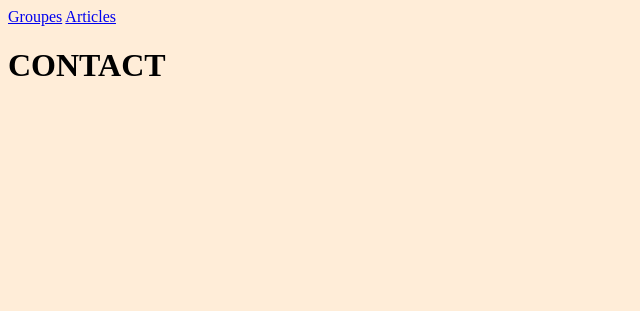
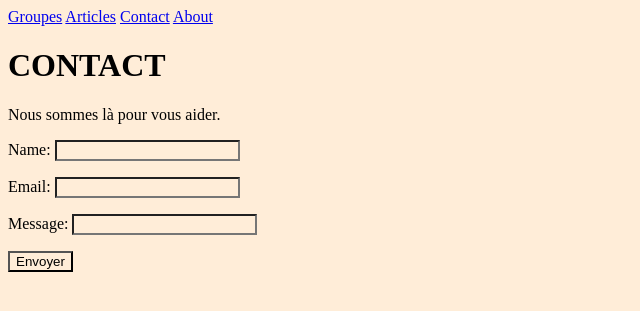
Before and after one commit to Derfro22/OpenClassrooms-Python-Django, a Django app: page /contact/ in a window 1280 px wide. Shown: the top 311 px of the page, without its empty margins (0-640 px from the left). Run offline with Django 5.2, Linux system fonts and the light colour scheme.

Commit message:
first form with django SUCCESS

```diff
--- /dev/null
+++ b/merchex/listings/forms.py
@@ -0,0 +1,6 @@
+from django import forms
+
+class ContactUsForm(forms.Form):
+    name = forms.CharField(required=False)
+    email = forms.EmailField()
+    message = forms.CharField(max_length=1000)
--- a/merchex/listings/templates/listings/base.html
+++ b/merchex/listings/templates/listings/base.html
@@ -7,6 +7,8 @@
         <nav>
             <a href="{% url 'band-list' %}">Groupes</a>
             <a href="{% url 'listing-list' %}">Articles</a>
+            <a href="{% url 'contact' %}">Contact</a>
+            <a href="{% url 'about' %}">About</a>
           </nav>
 
           {% block content %}{% endblock %}
--- a/merchex/listings/templates/listings/contact.html
+++ b/merchex/listings/templates/listings/contact.html
@@ -4,4 +4,12 @@
 
 <h1>CONTACT</h1>
 
+<p>Nous sommes là pour vous aider.</p>
+
+<form action="" method="post" novalidate>
+{% csrf_token %}
+{{ form.as_p }}
+<input type="submit" value="Envoyer">
+</form>
+
 {% endblock %}
--- /dev/null
+++ b/merchex/listings/templates/listings/email_sent.html
@@ -0,0 +1,5 @@
+{% extends 'listings/base.html' %}
+
+{% block content %}
+<h1>Email bien envoyé</h1>
+{% endblock %}
--- a/merchex/listings/templates/listings/listings_detail.html
+++ b/merchex/listings/templates/listings/listings_detail.html
@@ -7,7 +7,7 @@
 {% if listing %}
     <ul>
         <li>Description : {{ listing.description }}</li>
-        <li>État : {{ listing.sold|yesno:"A vendre,Vendu" }}</li>
+        <li>État : {{ listing.sold|yesno:"Vendu, A vendre" }}</li>
     </ul>
 
     <a href="{% url 'listing-list' %}">Retour à tous les articles</a>
--- a/merchex/listings/views.py
+++ b/merchex/listings/views.py
@@ -1,9 +1,12 @@
 
 from django.http import HttpResponse
 from django.shortcuts import render
+from django.core.mail import send_mail
+from django.shortcuts import redirect
 
 from listings.models import Band
 from listings.models import Listing
+from listings.forms import ContactUsForm
 
 def band_list(request):
     bands = Band.objects.all()
@@ -35,5 +38,25 @@ def about(request):
 
 
 def contact(request):
+
+    if request.method == 'POST':
+        form = ContactUsForm(request.POST)
+
+        if form.is_valid():
+            send_mail(
+                subject=f'Message from {form.cleaned_data["name"] or "anonyme"} via Merchex Contact us form',
+                message=form.cleaned_data['message'],
+                from_email=form.cleaned_data['email'],
+                recipient_list=['admin@merchex.xyz'],
+            )
+            return redirect('email-sent')
+    else:
+        form = ContactUsForm()
+
     return render(request,
-    'listings/contact.html')
+    'listings/contact.html',
+    {'form': form})
+
+def email_sent(request):
+    return render(request,
+    'listings/email_sent.html')
--- a/merchex/merchex/settings.py
+++ b/merchex/merchex/settings.py
@@ -11,6 +11,8 @@ https://docs.djangoproject.com/en/5.0/ref/settings/
 """
 
 from pathlib import Path
+
+EMAIL_BACKEND = 'django.core.mail.backends.console.EmailBackend'
 
 # Build paths inside the project like this: BASE_DIR / 'subdir'.
 BASE_DIR = Path(__file__).resolve().parent.parent
--- a/merchex/merchex/urls.py
+++ b/merchex/merchex/urls.py
@@ -24,6 +24,7 @@ urlpatterns = [
     path('bands/<int:band_id>/', views.band_detail, name='band-detail'),
     path('listings/', views.listings_list, name='listing-list'),
     path('listings/<int:listing_id>/', views.listings_detail, name='listing-detail'),
-    path('about/', views.about),
-    path('contact/', views.contact)
+    path('about/', views.about, name='about'),
+    path('contact/', views.contact, name='contact'),
+    path('email-sent/', views.email_sent, name='email-sent')
 ]
```
